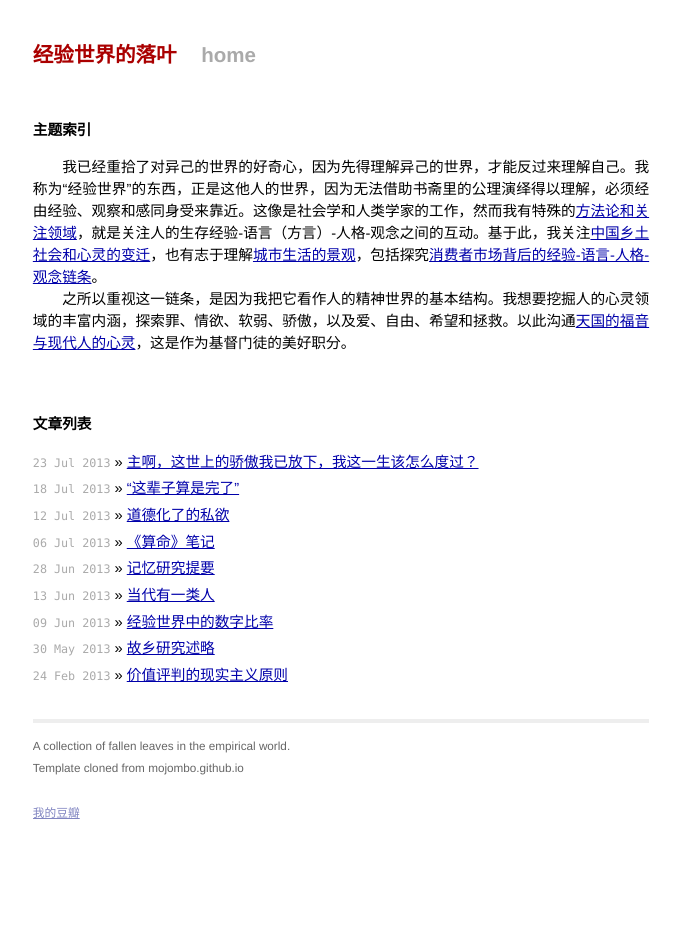
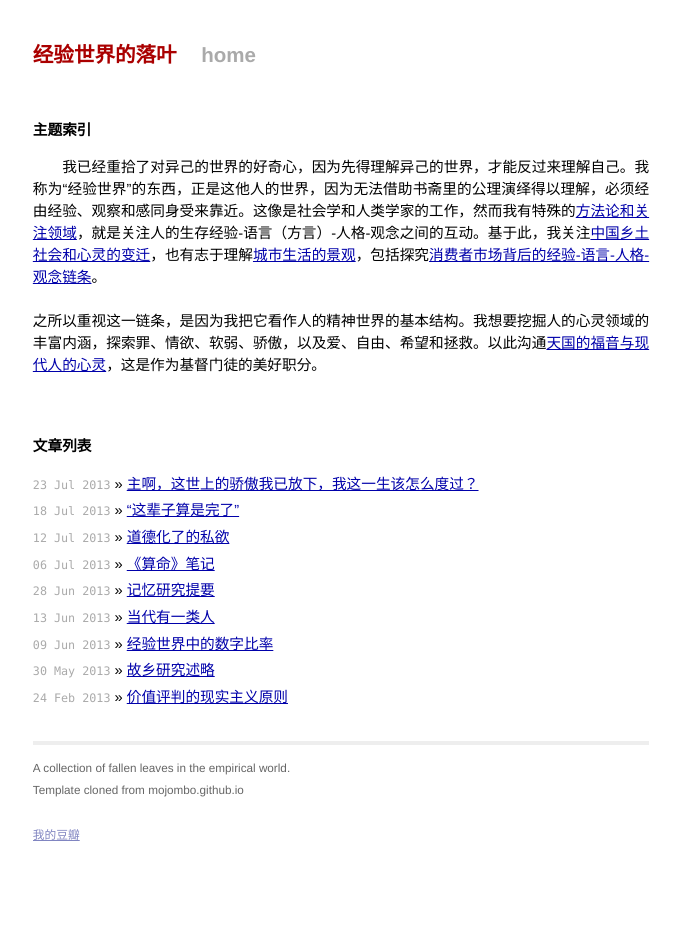
Before and after one commit to Firesletter/firesletter.github.io, a Jekyll site: the page built from index.html, in a window 1280 px wide. Shown: the whole page, without its empty margins (299-980 px from the left). Built offline with Jekyll 4.4.1, drawn with Linux system fonts in a browser that asks for light colours; Markdown is read by kramdown in place of the engine named in the settings.

```diff
--- a/index.html
+++ b/index.html
@@ -6,7 +6,7 @@ title: 经验世界的落叶
 </br>
 <h1>主题索引</h1>
 <p>　　我已经重拾了对异己的世界的好奇心，因为先得理解异己的世界，才能反过来理解自己。我称为“经验世界”的东西，正是这他人的世界，因为无法借助书斋里的公理演绎得以理解，必须经由经验、观察和感同身受来靠近。这像是社会学和人类学家的工作，然而我有特殊的<a href=/method>方法论和关注领域</a>，就是关注人的生存经验-语言（方言）-人格-观念之间的互动。基于此，我关注<a href=/rural>中国乡土社会和心灵的变迁</a>，也有志于理解<a href=/urban>城市生活的景观</a>，包括探究<a href=/consumer>消费者市场背后的经验-语言-人格-观念链条</a>。</br>
-　　之所以重视这一链条，是因为我把它看作人的精神世界的基本结构。我想要挖掘人的心灵领域的丰富内涵，探索罪、情欲、软弱、骄傲，以及爱、自由、希望和拯救。以此沟通<a href=/goodnews>天国的福音与现代人的心灵</a>，这是作为基督门徒的美好职分。
+　　</br>之所以重视这一链条，是因为我把它看作人的精神世界的基本结构。我想要挖掘人的心灵领域的丰富内涵，探索罪、情欲、软弱、骄傲，以及爱、自由、希望和拯救。以此沟通<a href=/goodnews>天国的福音与现代人的心灵</a>，这是作为基督门徒的美好职分。
 </p></br></br>
 </div>
 <div id="home">
```
